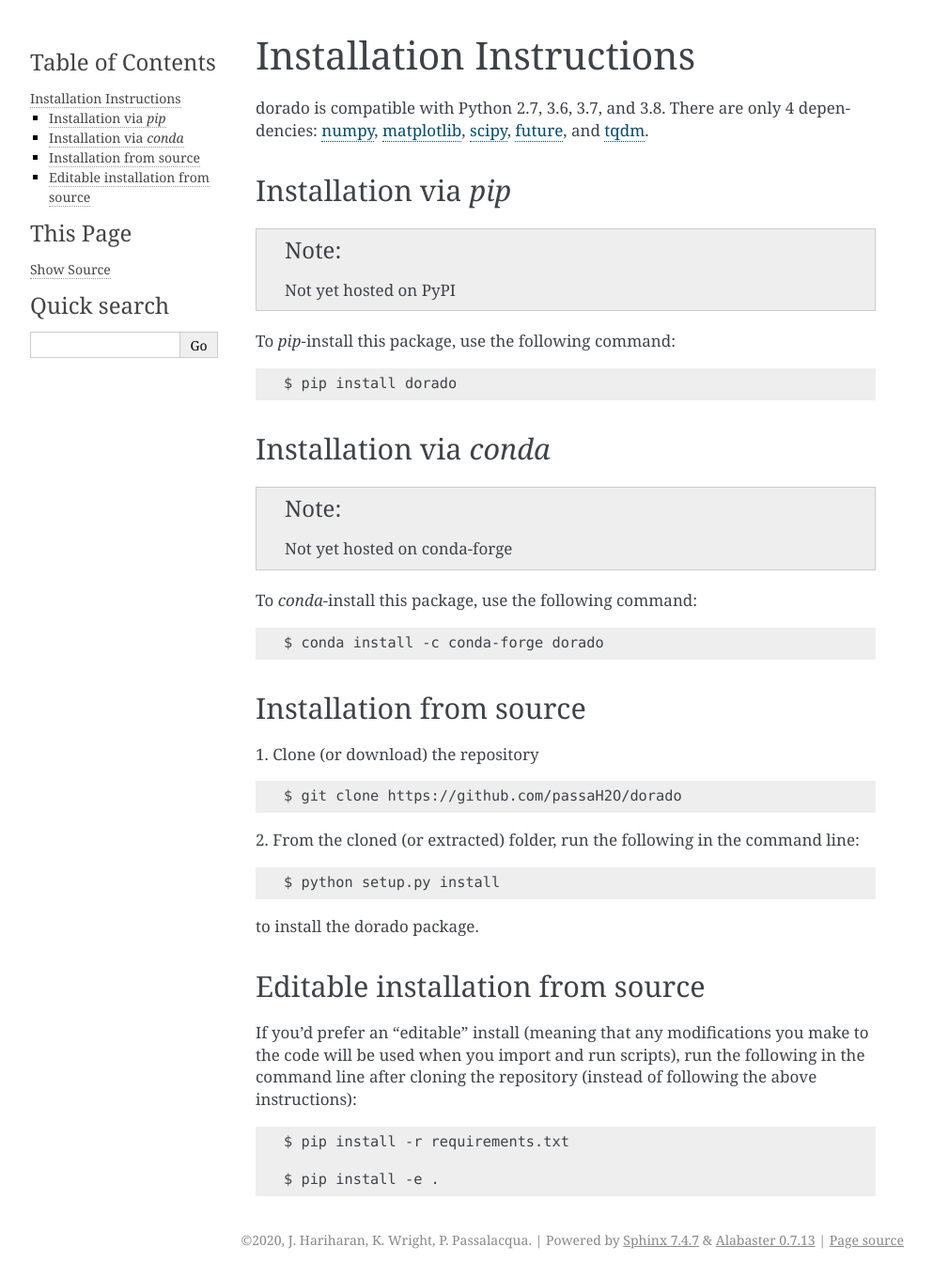
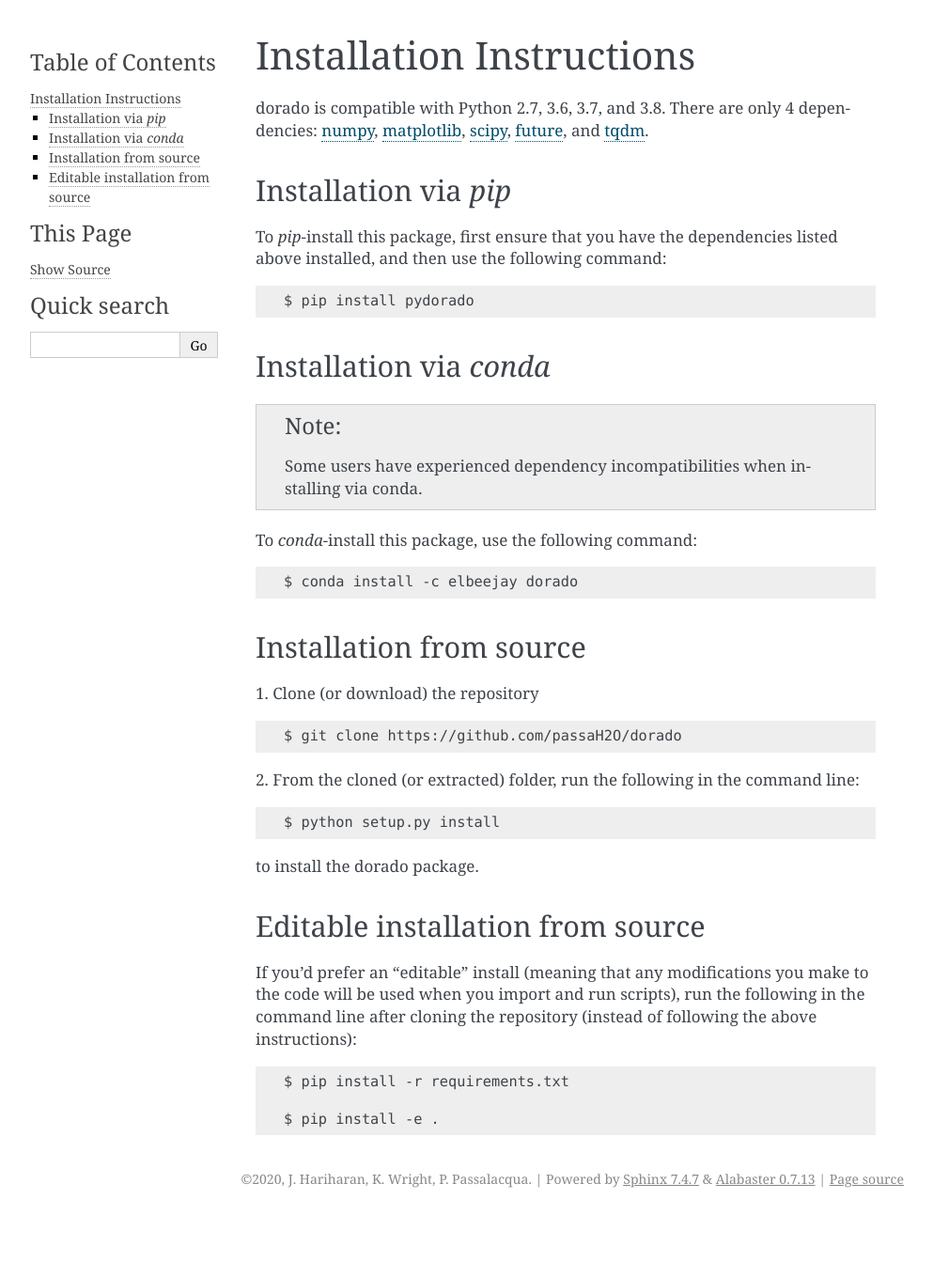
Before and after one commit to passaH2O/dorado, a Sphinx documentation site: the page built from docs/source/install/index.rst, in a window 1280 px wide. Shown: the whole page at 94% size, without its empty margins (148-1141 px from the left). Built offline with Sphinx 7.4.7, drawn with Linux system fonts in a browser that asks for light colours; formulas are drawn with MathJax 3; after the commit the page ends 1294 px from its top, so only the background shows below that.

Commit message:
update documentation

```diff
--- a/docs/source/examples/example02.rst
+++ b/docs/source/examples/example02.rst
@@ -3,7 +3,7 @@
 Example 2 - Particles in Steady Flow (DeltaRCM)
 ===============================================
 
-In this example, particles movement is simulated on a `DeltaRCM <https://github.com/DeltaRCM/pyDeltaRCM_WMT>`_ model output. In this case, we have a developed river delta, and are going to be seeding particles in one of the main channels.
+In this example, particles movement is simulated on a `DeltaRCM <https://github.com/DeltaRCM/pyDeltaRCM>`_ model output. In this case, we have a developed river delta, and are going to be seeding particles in one of the main channels.
 
 Full example script available :download:`here <../../../examples/steady_deltarcm_particles.py>`.
 
--- a/docs/source/examples/example10.rst
+++ b/docs/source/examples/example10.rst
@@ -3,7 +3,7 @@
 Example 10 - Routing Particles in Parallel
 ==========================================
 
-.. note:: This functionality has only been tested on Linux-based OS.
+.. note:: This functionality has only been tested on UNIX-based systems.
 
 In this example, we will use the parallel routing functionality to distribute the particle routing procedure across multiple CPU cores. Then we will compare the time it takes to route particles in serial against the time it takes to route an equivalent number of particles on 2 CPU cores. To do this, we use the native `multiprocessing` library that is provided with Python.
 
--- a/docs/source/examples/example13.rst
+++ b/docs/source/examples/example13.rst
@@ -16,7 +16,7 @@ how users can adapt these codes to their use-case.
 Full example workbook available :download:`here <../../../examples/unstructured_grid_anuga.ipynb>`.
 
 To demonstrate this functionality, we make use of outputs from the
-hydrodynamic model `ANUGA <https://github.com/GeoscienceAustralia/anuga_core>`,
+hydrodynamic model `ANUGA <https://github.com/GeoscienceAustralia/anuga_core>`_,
 which solves the 2D shallow-water equations on a triangular mesh. We’ve
 extracted outputs from a previous example model run and included these
 as text files in the repository, so as to avoid importing any
--- a/docs/source/install/index.rst
+++ b/docs/source/install/index.rst
@@ -8,22 +8,21 @@ dorado is compatible with Python 2.7, 3.6, 3.7, and 3.8. There are only 4 depend
 
 Installation via `pip`
 ----------------------
-.. note:: Not yet hosted on PyPI
 
-To `pip`-install this package, use the following command:
+To `pip`-install this package, first ensure that you have the dependencies listed above installed, and then use the following command:
 ::
 
-    $ pip install dorado
+    $ pip install pydorado
 
 
 Installation via `conda`
 ------------------------
-.. note:: Not yet hosted on conda-forge
+.. note:: Some users have experienced dependency incompatibilities when installing via conda.
 
 To `conda`-install this package, use the following command:
 ::
 
-    $ conda install -c conda-forge dorado
+    $ conda install -c elbeejay dorado
 
 
 Installation from source
--- a/docs/source/quickstart/demo01.rst
+++ b/docs/source/quickstart/demo01.rst
@@ -2,7 +2,7 @@
 
 Demo 1- Using the High-Level API
 --------------------------------
-In this demo, we show how particles can be routed along a simulated river delta, example output is from the delta simulation model, `DeltaRCM <https://github.com/DeltaRCM/pyDeltaRCM_WMT>`_. To do this, we will be using one of the high-level API functions provided in :download:`routines.py <../../../dorado/routines.py>`.
+In this demo, we show how particles can be routed along a simulated river delta, example output is from the delta simulation model, `DeltaRCM <https://github.com/DeltaRCM/pyDeltaRCM>`_. To do this, we will be using one of the high-level API functions provided in :download:`routines.py <../../../dorado/routines.py>`.
 
 First we load the sample parameters.
 
```
Also changed, not shown: docs/source/userguide/index.rst (+4 -4 lines), 1 other file.
